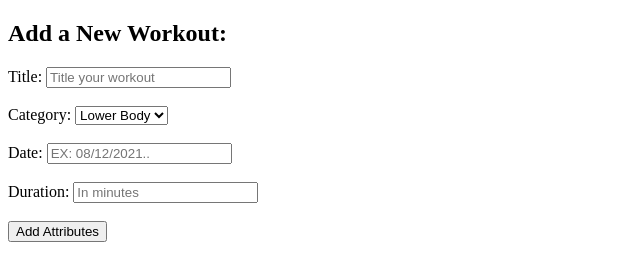
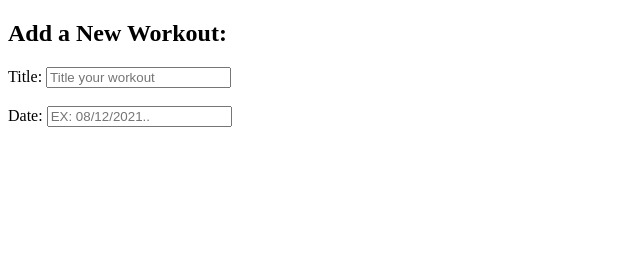
Before and after one commit to jesspesale/workout_tracker_frontend, a plain HTML site: page index.html in a window 1280 px wide. Shown: the whole page, without its empty margins (0-640 px from the left). Drawn offline with Linux system fonts and the light colour scheme; no server answers.

Commit message:
added just workout title form, held attributes form in separate file

```diff
--- a/index.html
+++ b/index.html
@@ -13,28 +13,15 @@
 
 <div class="form-container">
 
-    <form id="create-exercise-attributes">
+    <form id="exercise-attributes-form">
         <h2>Add a New Workout: </h2>
         <label>Title:</label>
         <input id='input-title' type="text" name="title" value="" placeholder="Title your workout" class="input-text">
         <br><br>
-        <label>Category:</label>
-        <select id="category" name="category">
-            <option value="Lower Body">Lower Body</option>
-            <option value="Upper Body">Upper Body</option>
-            <option value="HIIT">HIIT</option>
-            <option value="Cardio">Cardio</option>
-            <option value="Sport">Sport</option>
-            <option value="Other">Other</option>
-        </select>
-        <br><br>
         <label>Date:</label>
         <input id='input-date' type="text" name="date" value="" placeholder="EX: 08/12/2021.." class="input-text">
         <br><br>
-        <label>Duration:</label>
-        <input id='input-duration' type="text" name="title" value="" placeholder="In minutes" class="input-text">
-        <br><br>
-        <input id='create-button' type="submit" name="submit" value="Add Attributes" class="submit">
+
     </form>
 
 </div>
```
Also changed, not shown: 1 other file.
